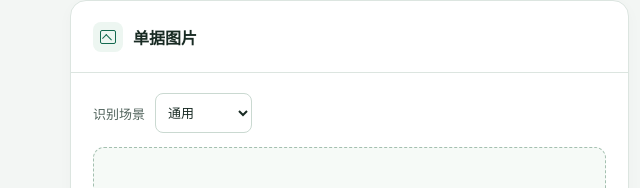
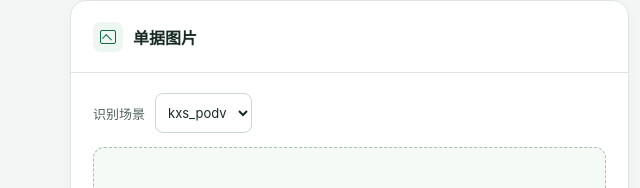
Before and after one commit to lirunhualk/ocr, a plain HTML site: page static/index.html in a window 1280 px wide. Shown: the part 242-430 px from the top of the page, 0-640 px from the left. Drawn offline with Linux system fonts and the light colour scheme.

Commit message:
Default OCR scene to kxs_podv

```diff
--- a/static/index.html
+++ b/static/index.html
@@ -39,7 +39,7 @@
             <span>识别场景</span>
             <select id="scenario">
               <option value="general">通用</option>
-              <option value="kxs_podv">kxs_podv</option>
+              <option value="kxs_podv" selected>kxs_podv</option>
             </select>
           </label>
           <input id="file-input" type="file" accept="image/jpeg,image/png,image/webp,.jpg,.jpeg,.png,.webp" hidden>
```
Also changed, not shown: 1 other file.
